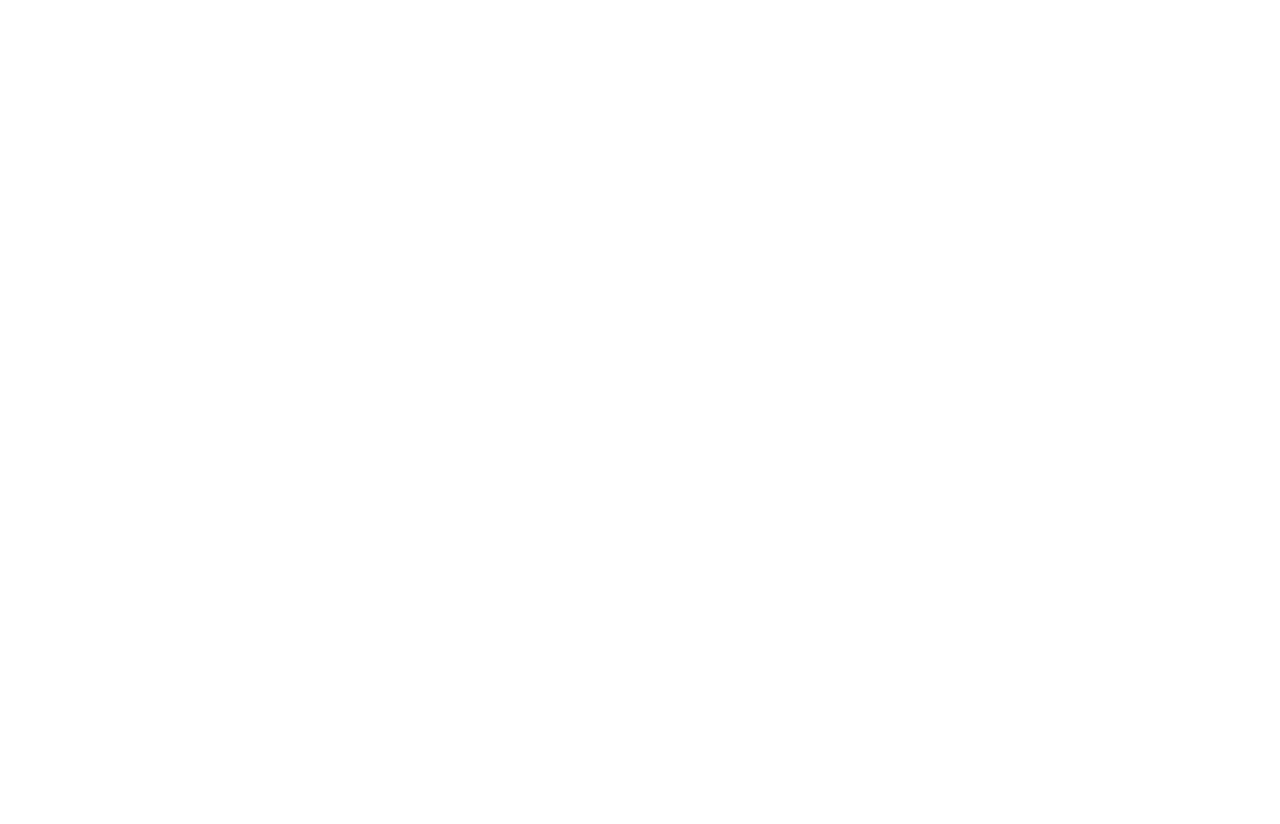
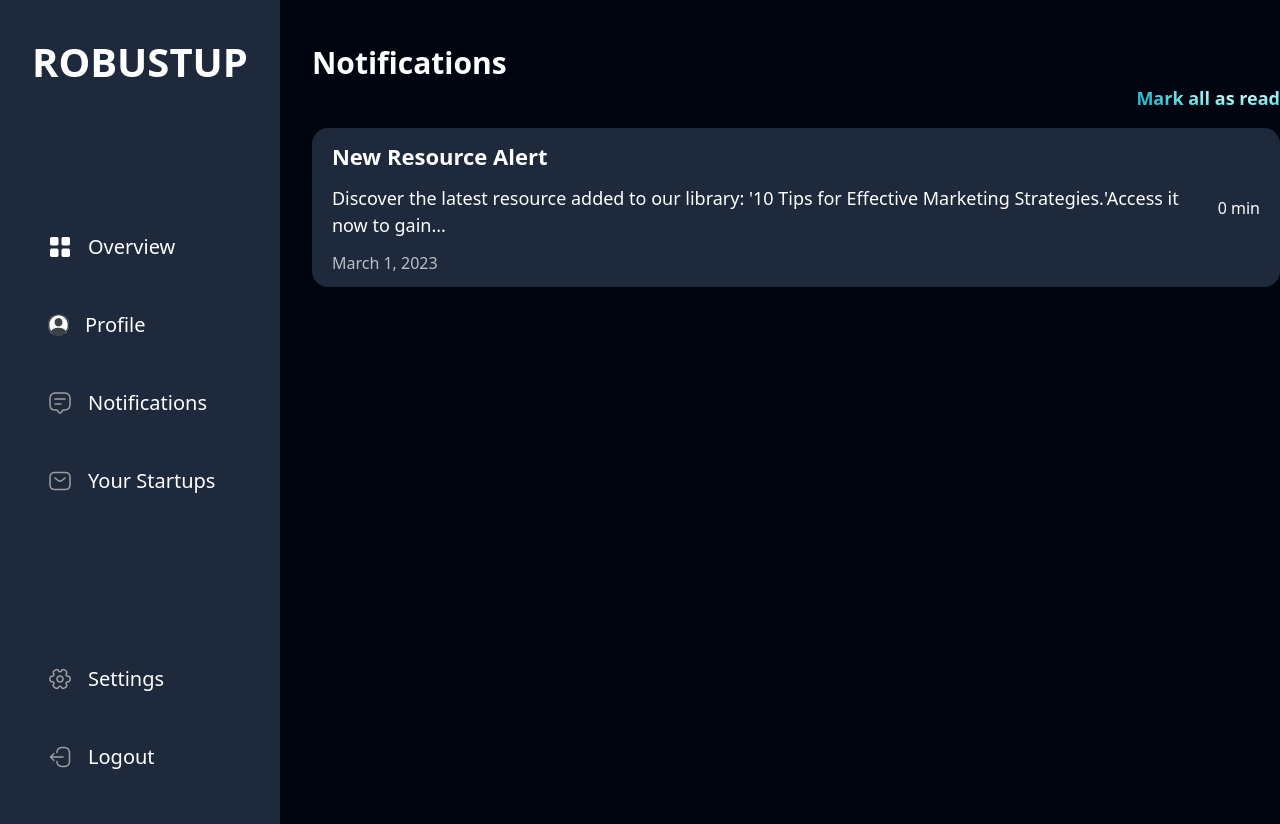
Before and after one commit to salahpy/ROBUSTUP, a React (Vite) app: page /Notifications in a window 1280 px wide. Before the commit this address had no page. Before the commit the page ends 800 px from the top, so only its background shows below. Built offline with nearby package versions, Linux system fonts and the light colour scheme.

Commit message:
notif added

```diff
--- a/src/App.jsx
+++ b/src/App.jsx
@@ -6,6 +6,7 @@
 import Signupinv from "./pages/Signupinv"
 import Dashboard from "./pages/Dashboard"
 import SProfile from "./pages/SProfile"
+import Notifications from "./pages/Notifications"
 
 function App() {
   return (
@@ -19,6 +20,7 @@
           <Route path="/signupInvestor" element={<Signupinv />} />
           <Route path="/Dashboard" element={<Dashboard />} />
           <Route path="/SProfile" element={<SProfile />} />
+          <Route path="/Notifications" element={<Notifications />} />
         </Routes>
       </div>
     </BrowserRouter>
--- /dev/null
+++ b/src/pages/Notifications.jsx
@@ -0,0 +1,30 @@
+import React from "react"
+import Sidebar from "./components/Sidebar"
+import Notification from "./components/Notification"
+
+const Notifications = () => {
+  return (
+    <div className="flex bg-primary text-white">
+      <div>
+        <Sidebar />
+      </div>
+      <div>
+        <div className="flex justify-center mt-10">
+          <div>
+            <p className="text-[30px] font-bold">Notifications</p>
+            <div className="flex justify-end">
+              <div className=" text-gradient font-bold text-[18px]">
+                <button>Mark all as read</button>
+              </div>
+            </div>
+            <div>
+              <Notification />
+            </div>
+          </div>
+        </div>
+      </div>
+    </div>
+  )
+}
+
+export default Notifications
--- a/src/pages/SProfile.jsx
+++ b/src/pages/SProfile.jsx
@@ -12,15 +12,18 @@
           <p className="text-[30px] font-bold">Welcome to your profile</p>
           <div>
             <p className="mt-5 text-[25px]">Biography</p>
-            <input type="text" placeholder="EX : Our startup......" className="mt-3 px-10"/>
+            <div className="mt-3 w-[400px] h-[100px] rounded-xl">
+            <textarea type="text" placeholder="EX : Our startup......" className=" p-2 rounded-xl w-full h-full text-black"/></div>
           </div>
           <div>
-            <p>Industry</p>
-            <input type="text" placeholder="Ex: Freelance" />
+            <p className="mt-5 text-[25px]">Industry</p>
+            <div className="mt-3 w-[400px] rounded-xl">
+            <textarea type="text" placeholder="Ex: Freelance" className=" p-2 rounded-xl w-full h-full text-black"/></div>
           </div>
           <div>
-            <p>Start up name</p>
-            <input type="text" placeholder="EX : ROBUST UP" />
+            <p className="mt-5 text-[25px]">Start up name</p>
+            <div className="mt-3 w-[400px] rounded-xl">
+            <input type="text" placeholder="EX : ROBUST UP" className=" p-2 rounded-xl w-full h-full text-black"/></div>
           </div>
         </div>
       </div>
--- a/src/pages/components/C3.jsx
+++ b/src/pages/components/C3.jsx
@@ -7,12 +7,17 @@
       <h1 className="text-white text-[20px] font-semibold px-5">
         Know your Audience
       </h1>
-      <div className="flex flex-row items-center">
+      <div className="flex flex-row items-center mb-4">
         <div className="flex flex-col ">
           <Inpu2 placeholder="StartUp Name" />
-          <Inpu2 placeholder="Marketing  Strategy" />
-          <Inpu2 placeholder="Budget" />
+          <textarea
+            placeholder="Description"
+            className="px-6 py-2 rounded-xl bg-slate-800 border-[#c0c0c0] border-[1px] mx-4 my-3"
+          />
         </div>
+      </div>
+      <div className="flex justify-end">
+        <button className="bg-blue-gradient py-2 px-2 rounded-lg">Check</button>
       </div>
     </div>
   )
--- /dev/null
+++ b/src/pages/components/Notification.jsx
@@ -0,0 +1,27 @@
+import React from "react"
+
+const Notification = () => {
+  return (
+    <div className="bg-slate-800 py-3 px-5 rounded-2xl flex justify-between items-center mt-4">
+      <div className="">
+        <div>
+          <h1 className="font-bold text-[22px] ">New Resource Alert</h1>
+        </div>
+        <div>
+          <p className="mt-3 text-[18px]">
+            Discover the latest resource added to our library: '10 Tips for
+            Effective Marketing Strategies.'Access it now to gain...{" "}
+          </p>
+        </div>
+        <div>
+          <p className="mt-3 text-dimWhite">March 1, 2023</p>
+        </div>
+      </div>
+      <div>
+        <p className="text-nowrap ml-6">0 min</p>
+      </div>
+    </div>
+  )
+}
+
+export default Notification
--- a/src/pages/components/Sidebar.jsx
+++ b/src/pages/components/Sidebar.jsx
@@ -6,6 +6,7 @@
 import sms from "../../assets/sms.png?react"
 import settin from "../../assets/settin.png?react"
 import logout from "../../assets/logout.png?react"
+import { NavLink } from "react-router-dom"
 
 const Sidebar = () => {
   return (
@@ -18,10 +19,19 @@
             </h1>
           </div>
           <div className="mt-32">
-            <Card title="Overview" icon={elemen} />
-            <Card title="Profile" icon={PersonCircle} />
-            <Card title="Notifications" icon={messag} />
-            <Card title="Your Startups" icon={sms} />
+            <NavLink to={"/Dashboard"}>
+              <Card title="Overview" icon={elemen} />
+            </NavLink>
+            <NavLink to={"/SProfile"}>
+              <Card title="Profile" icon={PersonCircle} />
+            </NavLink>
+            <NavLink to={"/Notifications"}>
+              <Card title="Notifications" icon={messag} />
+            </NavLink>
+            <NavLink to={"/Dashboard"}>
+              {" "}
+              <Card title="Your Startups" icon={sms} />
+            </NavLink>
           </div>
           <div className="mt-36">
             <Card title="Settings" icon={settin} />
```
